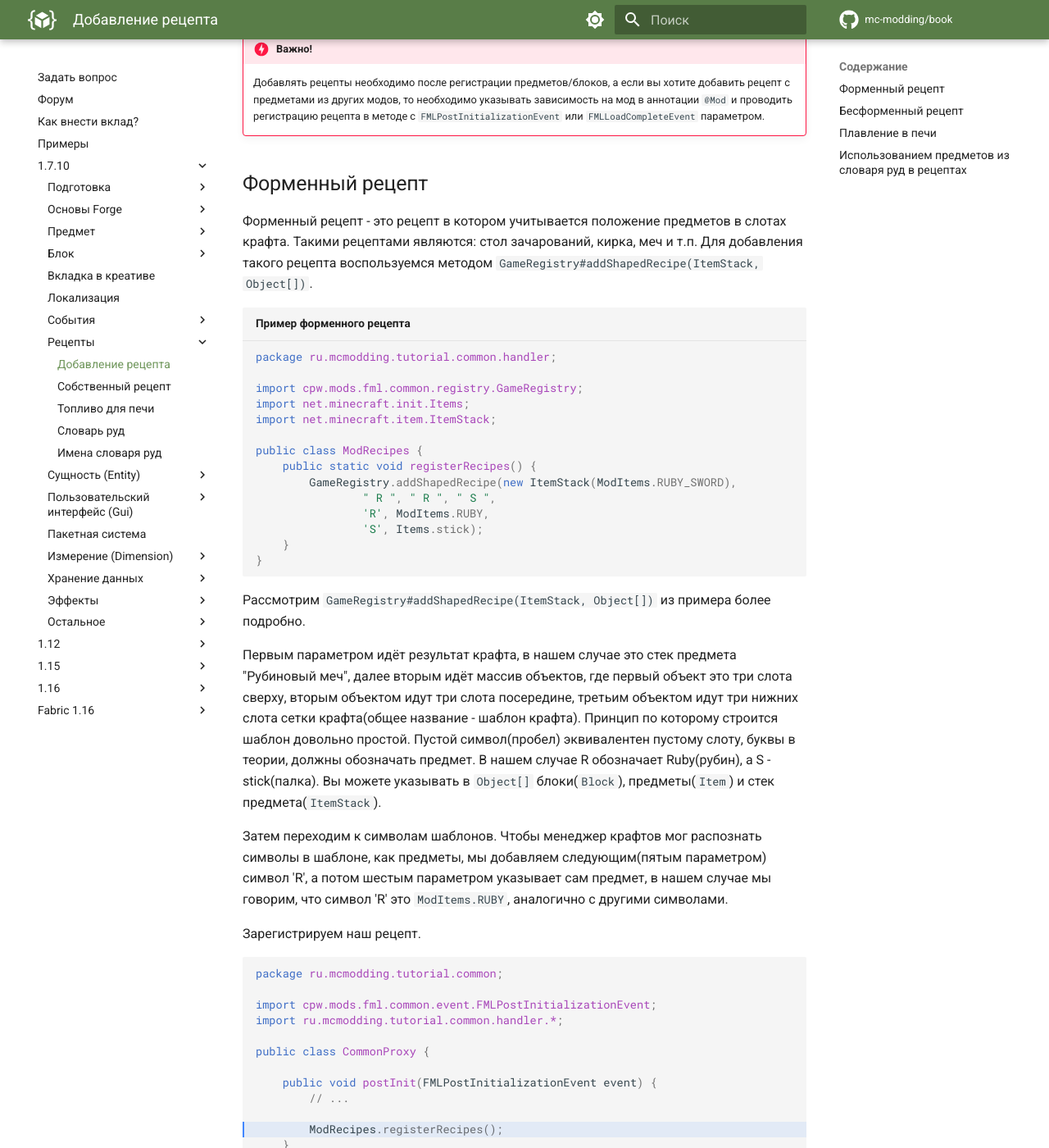
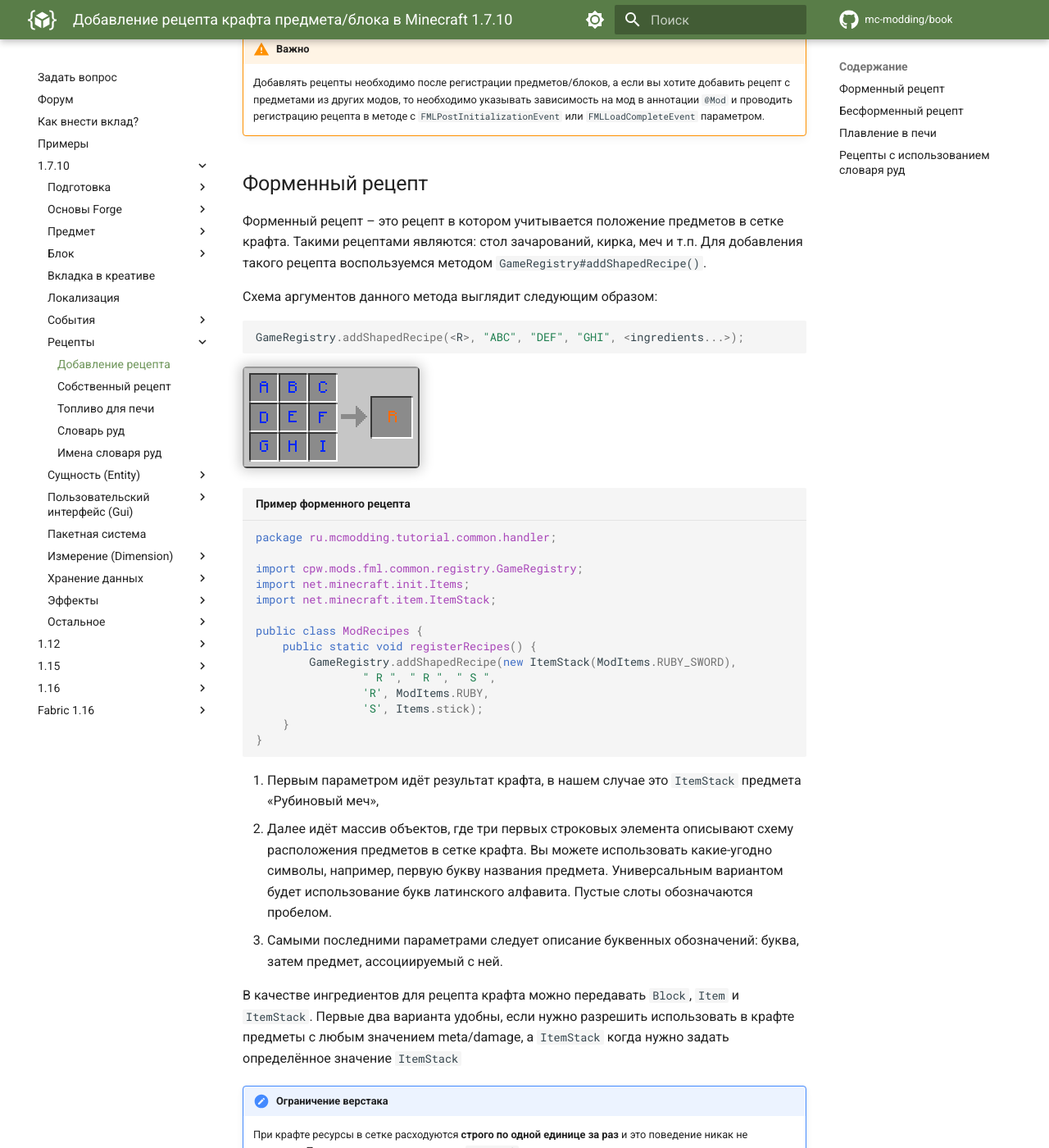
Before and after one commit to mc-modding/book, an MkDocs documentation site: the page built from docs/1.7.10/recipe/basics.md, in a window 1280 px wide and 1400 px high, scrolled down 261 px. Shown: the whole window at 82% size. Built offline with MkDocs 1.6.1 and Material for MkDocs 9.7.7, drawn with Linux system fonts in a browser that asks for light colours; comment, search, counter and statistics services are not loaded; some of the changed text lies outside the part shown.

Commit message:
Улучшена статья про крафт
Разъяснил получше

````diff
--- a/docs/1.7.10/recipe/basics.md
+++ b/docs/1.7.10/recipe/basics.md
@@ -1,21 +1,29 @@
-description: Добавление рецепта для предмета/блока.
+title: Добавление рецепта крафта предмета/блока в Minecraft 1.7.10
 
 # Добавление рецепта
 
-Существует три вида рецептов, доступные для регистрации. Форменный, бесформенный и рецепт плавки. В данной статье вы
+Существует три основных вида рецептов: форменный, бесформенный и рецепт плавки. В данной статье вы
 научитесь добавлять все три типа рецептов. Если вас интересует рецепт для варочной стойки, то мы рекомендуем вам
 использовать событие `PotionBrewEvent`.
 
-!!! danger "Важно!"
+!!! warning "Важно"
     Добавлять рецепты необходимо после регистрации предметов/блоков, а если вы хотите добавить рецепт с предметами
     из других модов, то необходимо указывать зависимость на мод в аннотации `@Mod` и проводить регистрацию рецепта в
     методе с `FMLPostInitializationEvent` или `FMLLoadCompleteEvent` параметром.
 
 ## Форменный рецепт
 
-Форменный рецепт - это рецепт в котором учитывается положение предметов в слотах крафта. Такими рецептами являются:
+Форменный рецепт – это рецепт в котором учитывается положение предметов в сетке крафта. Такими рецептами являются:
 стол зачарований, кирка, меч и т.п. Для добавления такого рецепта воспользуемся методом
-`GameRegistry#addShapedRecipe(ItemStack, Object[])`.
+`GameRegistry#addShapedRecipe()`.
+
+Схема аргументов данного метода выглядит следующим образом:
+
+```java
+GameRegistry.addShapedRecipe(<R>, "ABC", "DEF", "GHI", <ingredients...>);
+```
+
+![Схема форменного рецепта](images/shaped_recipe_scheme.png)
 
 ```java title="Пример форменного рецепта"
 package ru.mcmodding.tutorial.common.handler;
@@ -34,18 +42,22 @@
 }
 ```
 
-Рассмотрим `GameRegistry#addShapedRecipe(ItemStack, Object[])` из примера более подробно.
+1. Первым параметром идёт результат крафта, в нашем случае это `ItemStack` предмета «Рубиновый меч»,
+2. Далее идёт массив объектов, где три первых строковых элемента описывают схему расположения предметов в сетке крафта.
+   Вы можете использовать какие-угодно символы, например, первую букву названия предмета.
+   Универсальным вариантом будет использование букв латинского алфавита. Пустые слоты обозначаются пробелом.
+3. Самыми последними параметрами следует описание буквенных обозначений: буква, затем предмет, ассоциируемый с ней.
 
-Первым параметром идёт результат крафта, в нашем случае это стек предмета "Рубиновый меч", далее вторым идёт массив
-объектов, где первый объект это три слота сверху, вторым объектом идут три слота посередине, третьим объектом идут
-три нижних слота сетки крафта(общее название - шаблон крафта). Принцип по которому строится шаблон довольно простой.
-Пустой символ(пробел) эквивалентен пустому слоту, буквы в теории, должны обозначать предмет. В нашем случае
-R обозначает Ruby(рубин), а S - stick(палка). Вы можете указывать в `Object[]` блоки(`Block`), предметы(`Item`) и
-стек предмета(`ItemStack`).
+В качестве ингредиентов для рецепта крафта можно передавать `Block`, `Item` и `ItemStack`.
+Первые два варианта удобны, если нужно разрешить использовать в крафте предметы с любым значением meta/damage,
+а `ItemStack` когда нужно задать определённое значение `ItemStack`
 
-Затем переходим к символам шаблонов. Чтобы менеджер крафтов мог распознать символы в шаблоне, как предметы, мы добавляем
-следующим(пятым параметром) символ 'R', а потом шестым параметром указывает сам предмет, в нашем случае мы говорим,
-что символ 'R' это `ModItems.RUBY`, аналогично с другими символами.
+!!! note "Ограничение верстака"
+    При крафте ресурсы в сетке расходуются **строго по одной единице за раз** и это поведение никак не изменить.
+    Поэтому задавание количества `ItemStack`, являющегося ингредиентом, не даст результата.
+    Количество и различные атрибуты можно задать только результату крафта.
+    По этой причине, для создания ресурсозатратных рецептов, разработчики модификаций прибегают с созданию «бесполезных предметов»,
+    используемых исключительно в рецептах крафта.
 
 Зарегистрируем наш рецепт.
 
@@ -71,10 +83,11 @@
 
 ## Бесформенный рецепт
 
-Бесформенный рецепт - это рецепт в котором не учитывается расположение предметов в слотах крафта. Такими рецептами являются:
-огниво, око эндера, книга и т.п. Для добавления такого рецепта воспользуемся методом
-`GameRegistry#addShapelessRecipe(ItemStack, Object[])` и добавим рецепт к воздушным шарикам, а их у нас 16 шт, поэтому
-добавим добавление рецепта через цикл с указанием `itemDamage`.
+Бесформенный рецепт – это рецепт в котором не учитывается расположение предметов в сетке крафта. Проще говоря, это рецепт смешивания предметов.
+Такими рецептами являются: огниво, око эндера, книга и т.п. Для добавления такого рецепта воспользуемся методом `GameRegistry#addShapelessRecipe()`.
+Этот метод намного проще в использовании, чем форменный рецепт – здесь указывается только результат и перечисление ингредиентов.
+Здесь всё также можно передавать `Block`, `Item` и `ItemStack` в качестве них.
+Добавим рецепт воздушным шарикам, а их у нас 16 видов, поэтому добавление рецепта осуществляем внутри цикла с указанием `itemDamage`.
 
 ```java title="Пример бесформенного рецепта"
 package ru.mcmodding.tutorial.common.handler;
@@ -97,11 +110,7 @@
 
 !!! tip "Подсказка"
     Чтобы правильно получить блок шерсти по `itemDamage` от 0 до 15,
-    необходимо `itemDamage`(в нашем случае `damage`) инвертировать, как показано в примере.
-
-Первым параметром идёт результат крафта, в нашем случае это стек предмета "Воздушный шарик". Вторым параметром мы указываем
-массив объектов, где вы можете задать блоки(`Block`), предметы(`Item`) и стек предмета(`ItemStack`) в произвольном порядке,
-без чёткой привязки к позиции в сетке крафта.
+    необходимо `itemDamage` (в нашем случае **damage**) инвертировать, как показано в примере.
 
 ![Бесформенный рецепт воздушных шариков](images/shapless_recipe.png)
 
@@ -134,17 +143,22 @@
 
 ![Плавление рубиновой руды](images/smelting_ruby_ore.png)
 
-![Результат плавления рубиновой руды](images/smelting_ruby.png)
+## Рецепты с использованием словаря руд
 
-## Использованием предметов из словаря руд в рецептах
+Ранее мы создавали форменные и бесформенные рецепты стандартным методом с жёсткой привязкой к используемым ингредиентам.
+Это может доставлять неудобства игроку, когда в сборке присутствует несколько видов руды, красителей, древесины и прочего,
+требуя от игрока строго определённый вид той же древесины (пример).
 
-Ранее мы создавали рецепты форменные и бесформенные, но стандартная реализация не позволяет использовать словарь руд.
-Для решения этой проблемы были написаны такие классы как `ShapedOreRecipe` и `ShapelessOreRecipe`. Регистрируются они
-с помощью метода `GameRegistry#addRecipe(IRecipe)`.
+[Словарь руд](ore-dictionary.md) решает эту проблему, позволяя игроку использовать игроку взаимозаменяемые ингредиенты в крафте.
+Например, использовать краситель из мода вместо «ванильного». **Мы настоятельно рекомендуем использовать данный метод добавления рецептов.**
 
-!!! warning "Важно"
-    Регистрация рецептов использующих предметы из словаря руд, необходимо производить после регистрации предмета
-    в словаре руд.
+Для добавления рецепта с поддержкой словаря руд существуют обёртки: `ShapedOreRecipe` и `ShapelessOreRecipe`.
+Регистрируются они с помощью метода `GameRegistry#addRecipe(IRecipe)`.
+В целом, все их параметры полностью аналогичны стандартным методам добавления рецептов и единственным улучшением помимо указания `Block`, `Item`, `ItemStack` в ингредиентах,
+появилась возможность указывать стоковое значение, являющееся [именем группы предметов](oredict-table.md) словаря руд.
+Это значит, что любой в качестве ингредиента в рецепте можно будет использовать любой предмет входящий в группу.
+
+О том как работать с группами, описано в статье «[Словарь руд](ore-dictionary.md)».
 
 ```java title="Пример рецепта с предметами из словаря руд"
 package ru.mcmodding.tutorial.common.handler;
````
Also changed, not shown: other parts of docs/1.7.10/recipe/basics.md (+8 -4 lines), docs/1.7.10/recipe/images/shaped_recipe.png, docs/1.7.10/recipe/images/shaped_recipe_scheme.png (added), docs/1.7.10/recipe/images/shapless_recipe.png, docs/1.7.10/recipe/images/smelting_ruby.png (deleted), docs/1.7.10/recipe/images/smelting_ruby_ore.png.
